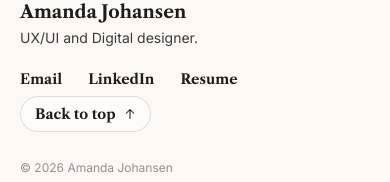
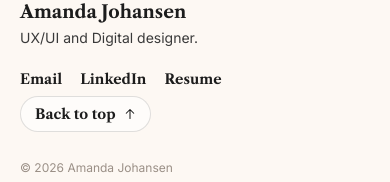
Before and after one commit to mandajohansen/portfolio, a React (Vite) app: page / in a window 390 px wide. Shown: the part 5824-6006 px from the top of the page. Built offline with nearby package versions, Linux system fonts and the light colour scheme.

Commit message:
small fix

```diff
--- a/src/index.css
+++ b/src/index.css
@@ -2115,6 +2115,10 @@ body {
     flex-direction: column;
     align-items: flex-start;
   }
+
+  .footer__links {
+    gap: 8px 18px;
+  }
 }
 
 /* ---------- Shared look with the Info page ---------- */
```
